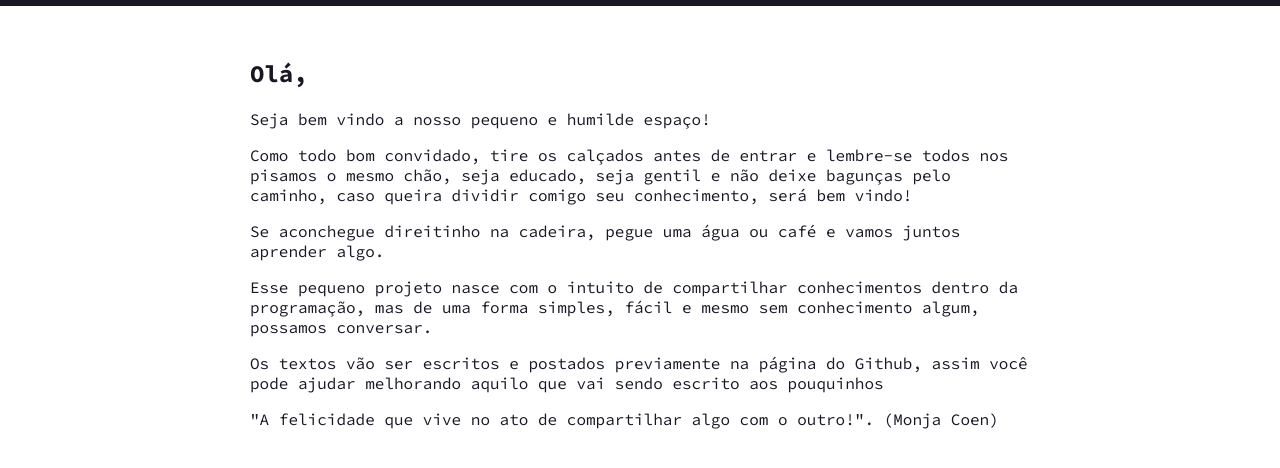
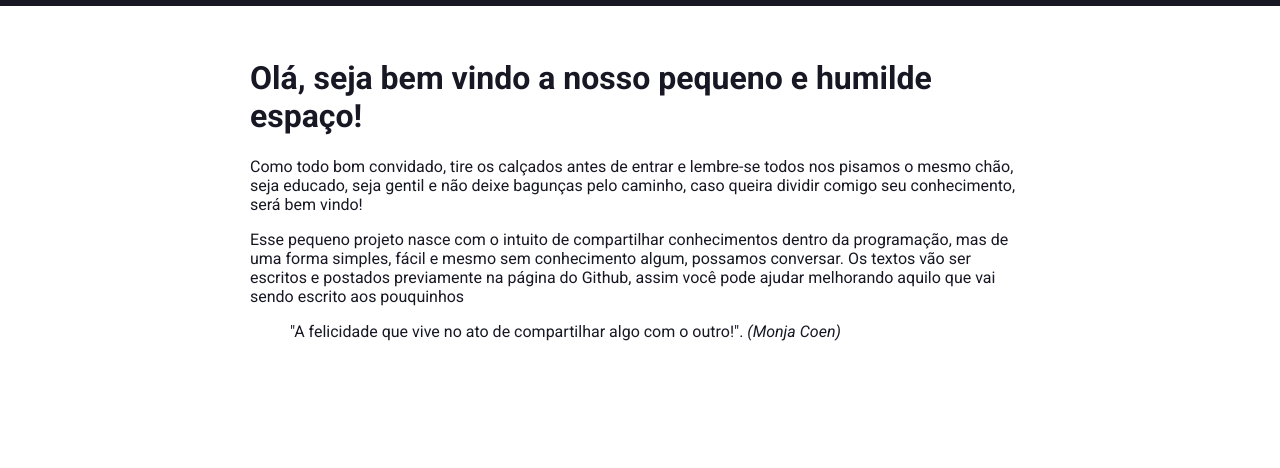
Before and after one commit to nfoj/foj-dev-br, a plain HTML site: page index.html in a window 1280 px wide. Shown: the part 42-510 px from the top of the page. Drawn offline with Linux system fonts and the light colour scheme.

Commit message:
index update

```diff
--- a/css/style.css
+++ b/css/style.css
@@ -1,4 +1,4 @@
-@import url('https://fonts.googleapis.com/css2?family=Inter:wght@100..900&family=Source+Code+Pro:ital,wght@0,200..900;1,200..900&display=swap');
+@import url('https://fonts.googleapis.com/css2?family=Roboto:ital,wght@0,100;0,300;0,400;0,500;0,700;0,900;1,100;1,300;1,400;1,500;1,700;1,900&display=swap');
 
 :root {
 
@@ -28,7 +28,7 @@
 
 
 body {
-  font-family: "Source Code Pro", monospace;
+  font-family: "Roboto", monospace;
   background-color: var(--color-base);
   margin: 0rem;
   padding: 0rem;
--- a/index.html
+++ b/index.html
@@ -33,30 +33,32 @@
 
     <main class="container">
 
-        <h2>Olá,</h2>
-
-        <p>Seja bem vindo a nosso pequeno e humilde espaço!</p>
+        <h1>Olá, seja bem vindo a nosso pequeno e humilde espaço!</h1>
 
         <p>
             Como todo bom convidado, tire os calçados antes de entrar e lembre-se todos nos pisamos o mesmo chão, seja educado, seja gentil e não deixe bagunças pelo caminho, caso queira dividir comigo seu conhecimento, será bem vindo!
         </p>
 
         <p>
-            Se aconchegue direitinho na cadeira, pegue uma água ou café e vamos juntos aprender algo.
+            Esse pequeno projeto nasce com o intuito de compartilhar conhecimentos dentro da programação, mas de uma forma simples, fácil e mesmo sem conhecimento algum, possamos conversar. Os textos vão ser escritos e postados previamente na página do Github, assim você pode ajudar melhorando aquilo que vai sendo escrito aos pouquinhos
         </p>
 
-        <p>
-            Esse pequeno projeto nasce com o intuito de compartilhar conhecimentos dentro da programação, mas de uma forma simples, fácil e mesmo sem conhecimento algum, possamos conversar.
-        </p>
-
-        <p>
-            Os textos vão ser escritos e postados previamente na página do Github, assim você pode ajudar melhorando aquilo que vai sendo escrito aos pouquinhos
-        </p>
-
-        <p>
-            "A felicidade que vive no ato de compartilhar algo com o outro!". (Monja Coen)
-        </p>
+        <blockquote>
+            <p>
+                "A felicidade que vive no ato de compartilhar algo com o outro!". <cite>(Monja Coen)</cite>
+            </p>
+        </blockquote>
 
 
+
+    <!--// https://notapplicable.dev/-->
     </main>
+
+    <foot>
+
+
+
+
+    </foot>
+
 </body>
```
